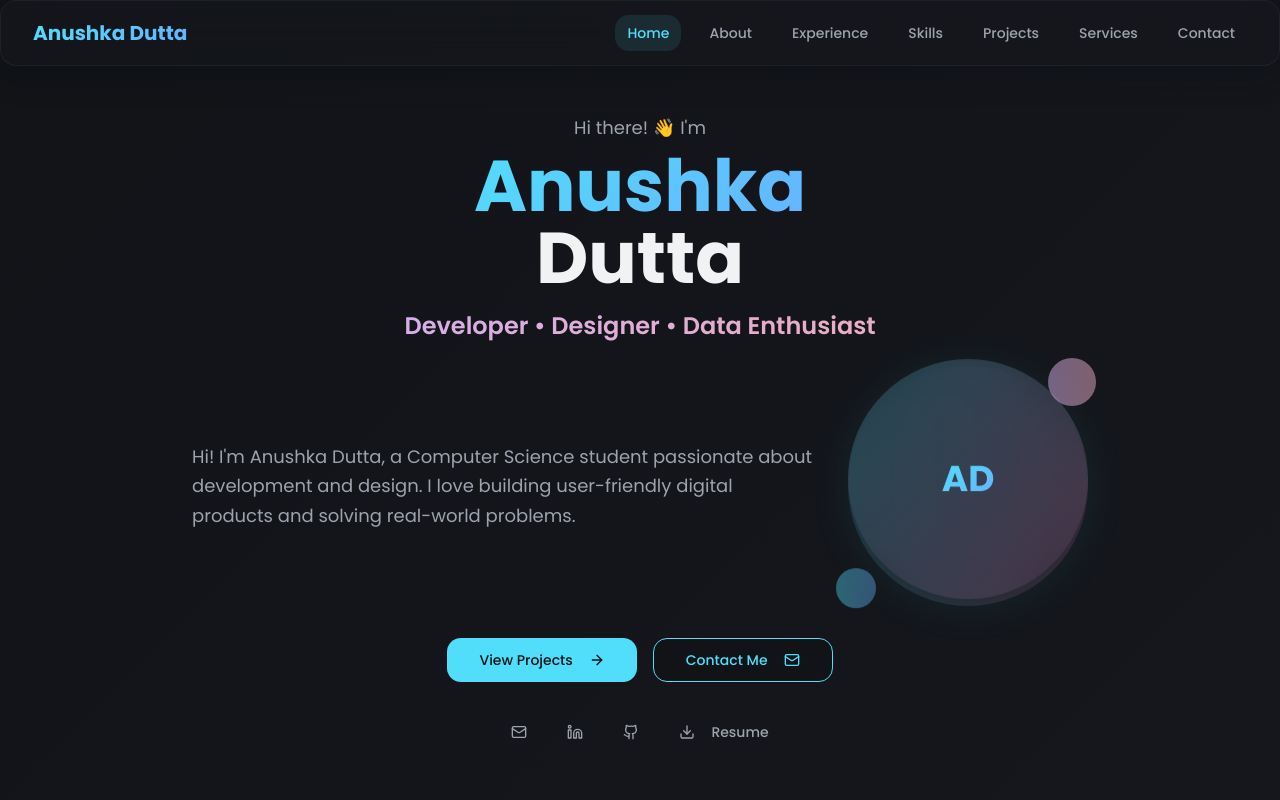
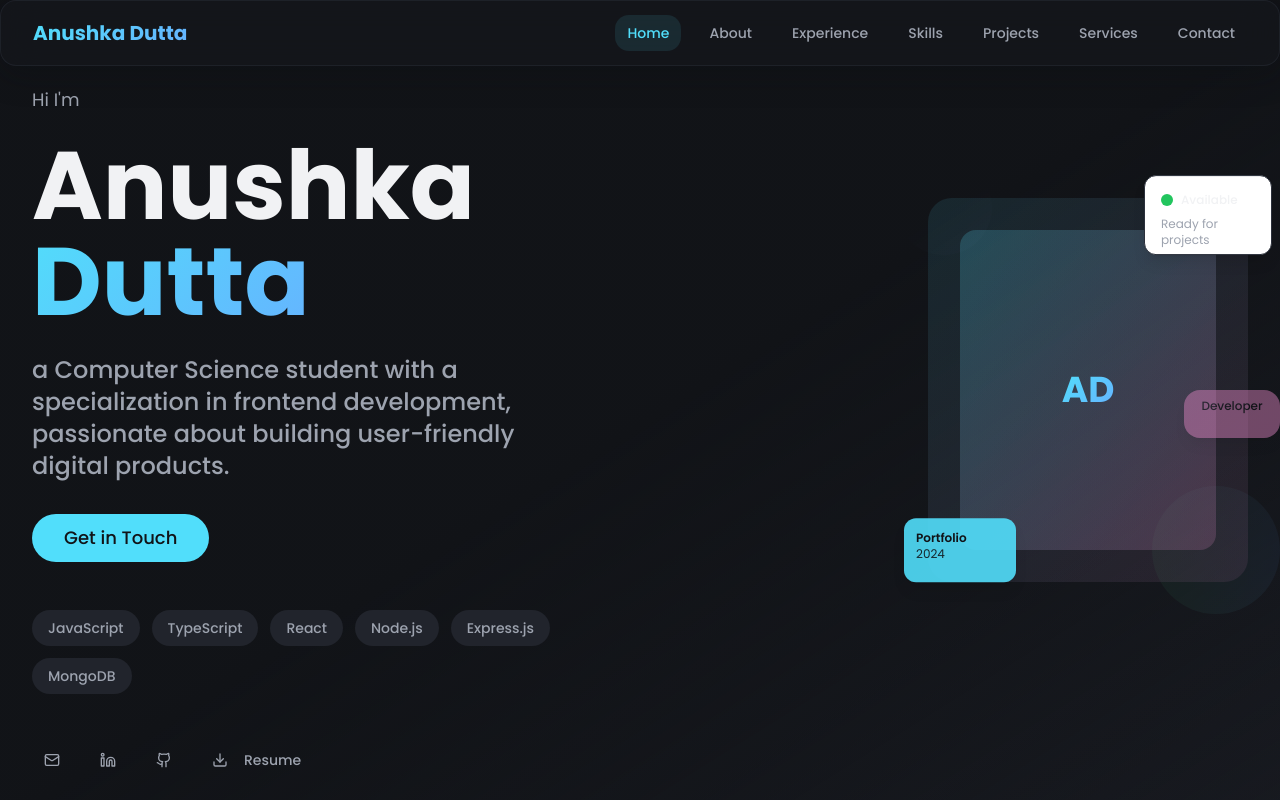
Before and after one commit to AnushkaDutta1/anushkaportfolio, a React (Vite) app: page / in a window 1280 px wide. Shown: the top 800 px of the page. Built offline with nearby package versions, Linux system fonts and the light colour scheme.

Commit message:
Refactor hero section
Update the hero section to match the provided image's design.

```diff
--- a/src/components/Hero.tsx
+++ b/src/components/Hero.tsx
@@ -18,73 +18,96 @@ const Hero = () => {
   };
 
   return (
-    <section id="home" className="min-h-screen flex items-center justify-center pt-16 px-4 sm:px-6 lg:px-8">
-      <div className="max-w-7xl mx-auto">
-        <div className="text-center animate-slide-up">
-          <div className="mb-6">
-            <p className="text-lg text-muted-foreground mb-2 animate-fade-in">
-              Hi there! 👋 I'm
+    <section id="home" className="min-h-screen flex items-center justify-center pt-16 px-4 sm:px-6 lg:px-8 bg-gradient-to-br from-background via-background to-muted/20">
+      <div className="max-w-7xl mx-auto w-full">
+        <div className="grid lg:grid-cols-2 gap-12 items-center">
+          {/* Content */}
+          <div className="space-y-8 animate-slide-up">
+            <div className="space-y-6">
+              <p className="text-lg text-muted-foreground animate-fade-in">
+                Hi I'm
               </p>
-            <h1 className="text-5xl md:text-6xl lg:text-7xl font-bold mb-4">
-              <span className="gradient-text">Anushka</span>
+              <h1 className="text-6xl md:text-7xl lg:text-8xl font-bold leading-tight">
+                <span className="text-foreground">Anushka</span>
                 <br />
-              <span className="text-foreground">Dutta</span>
+                <span className="gradient-text">Dutta</span>
               </h1>
-            <div className="text-xl md:text-2xl text-muted-foreground mb-6">
-              <span className="gradient-text-secondary font-semibold">
-                Developer • Designer • Data Enthusiast
-              </span>
-            </div>
-          </div>
-
-          {/* Bio with Profile Photo */}
-          <div className="flex flex-col lg:flex-row items-center gap-8 mb-8 max-w-4xl mx-auto">
-            <div className="flex-1">
-              <p className="text-lg text-muted-foreground leading-relaxed text-left">
-                Hi! I'm Anushka Dutta, a Computer Science student passionate about development and design.
-                I love building user-friendly digital products and solving real-world problems.
+              <p className="text-xl md:text-2xl text-muted-foreground font-medium leading-relaxed max-w-lg">
+                a Computer Science student with a specialization in frontend development,
+                passionate about building user-friendly digital products.
               </p>
             </div>
 
-            {/* Profile Image */}
-            <div className="flex-shrink-0">
-              <div className="relative">
-                <div className="w-60 h-60 rounded-full overflow-hidden glass-card animate-float flex items-center justify-center bg-gradient-to-br from-primary/20 to-accent/20">
-                  <div className="text-4xl font-bold gradient-text">AD</div>
+            <div className="flex flex-col sm:flex-row gap-4">
+              <Button
+                onClick={scrollToContact}
+                size="lg"
+                className="bg-primary text-primary-foreground hover:bg-primary/90 px-8 py-6 text-lg font-medium rounded-full"
+              >
+                Get in Touch
+              </Button>
             </div>
 
-                {/* Floating elements */}
-                <div className="absolute -top-2 -right-2 w-12 h-12 rounded-full bg-gradient-to-r from-pastel-lavender to-pastel-blush opacity-60 animate-pulse"></div>
-                <div className="absolute -bottom-3 -left-3 w-10 h-10 rounded-full bg-gradient-to-r from-neon-teal to-electric-blue opacity-40 animate-bounce"></div>
-
-                {/* Glow effect */}
-                <div className="absolute inset-0 w-60 h-60 rounded-full bg-gradient-to-r from-primary to-accent opacity-20 animate-glow -z-10"></div>
+            {/* Tech Stack */}
+            <div className="flex flex-wrap gap-3 pt-4">
+              <div className="px-4 py-2 bg-muted rounded-full text-sm font-medium text-muted-foreground">
+                JavaScript
+              </div>
+              <div className="px-4 py-2 bg-muted rounded-full text-sm font-medium text-muted-foreground">
+                TypeScript
+              </div>
+              <div className="px-4 py-2 bg-muted rounded-full text-sm font-medium text-muted-foreground">
+                React
+              </div>
+              <div className="px-4 py-2 bg-muted rounded-full text-sm font-medium text-muted-foreground">
+                Node.js
+              </div>
+              <div className="px-4 py-2 bg-muted rounded-full text-sm font-medium text-muted-foreground">
+                Express.js
+              </div>
+              <div className="px-4 py-2 bg-muted rounded-full text-sm font-medium text-muted-foreground">
+                MongoDB
               </div>
             </div>
           </div>
 
-          <div className="flex flex-col sm:flex-row gap-4 justify-center mb-8">
-            <Button
-              onClick={scrollToProjects}
-              size="lg"
-              className="bg-primary text-primary-foreground hover:bg-primary/90 group transition-all duration-300"
-            >
-              View Projects
-              <ArrowRight className="ml-2 h-4 w-4 group-hover:translate-x-1 transition-transform" />
-            </Button>
-            <Button
-              onClick={scrollToContact}
-              variant="outline"
-              size="lg"
-              className="border-primary text-primary hover:bg-primary hover:text-primary-foreground transition-all duration-300"
-            >
-              Contact Me
-              <Mail className="ml-2 h-4 w-4" />
-            </Button>
+          {/* Profile Image with Decorative Elements */}
+          <div className="relative flex justify-center lg:justify-end">
+            <div className="relative">
+              {/* Main Profile Container */}
+              <div className="relative w-80 h-96 rounded-3xl overflow-hidden bg-gradient-to-br from-primary/10 to-accent/10 flex items-end justify-center p-8">
+                <div className="w-full h-full rounded-2xl bg-gradient-to-br from-primary/20 to-accent/20 flex items-center justify-center">
+                  <div className="text-4xl font-bold gradient-text">AD</div>
+                </div>
+              </div>
+
+              {/* Floating UI Elements */}
+              <div className="absolute -top-4 -right-6 w-32 h-20 bg-white dark:bg-card rounded-xl shadow-lg p-4 border animate-float">
+                <div className="flex items-center gap-2 mb-2">
+                  <div className="w-3 h-3 bg-green-500 rounded-full"></div>
+                  <span className="text-xs font-medium">Available</span>
+                </div>
+                <div className="text-xs text-muted-foreground">Ready for projects</div>
+              </div>
+
+              <div className="absolute -bottom-4 -left-6 w-28 h-16 bg-primary/90 text-primary-foreground rounded-xl shadow-lg p-3 animate-bounce">
+                <div className="text-xs font-semibold">Portfolio</div>
+                <div className="text-xs opacity-90">2024</div>
+              </div>
+
+              <div className="absolute top-1/2 -right-8 w-24 h-12 bg-accent/90 text-accent-foreground rounded-lg shadow-lg p-2 animate-pulse">
+                <div className="text-xs font-medium text-center">Developer</div>
+              </div>
+
+              {/* Background Geometric Shapes */}
+              <div className="absolute -top-8 -left-8 w-24 h-24 rounded-full bg-gradient-to-r from-blue-400/30 to-purple-400/30 -z-10 animate-float"></div>
+              <div className="absolute -bottom-8 -right-8 w-32 h-32 rounded-full bg-gradient-to-r from-green-400/20 to-blue-400/20 -z-10 animate-pulse"></div>
+            </div>
+          </div>
         </div>
 
         {/* Social Links */}
-          <div className="flex justify-center gap-4">
+        <div className="flex justify-center lg:justify-start gap-4 mt-12">
           <Button
             variant="ghost"
             size="sm"
@@ -133,7 +156,6 @@ const Hero = () => {
           </Button>
         </div>
       </div>
-      </div>
     </section>
   );
 };
```
Lines whose indentation alone changed are shown as unchanged.
